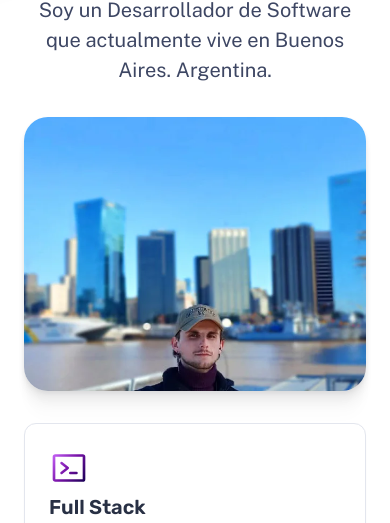
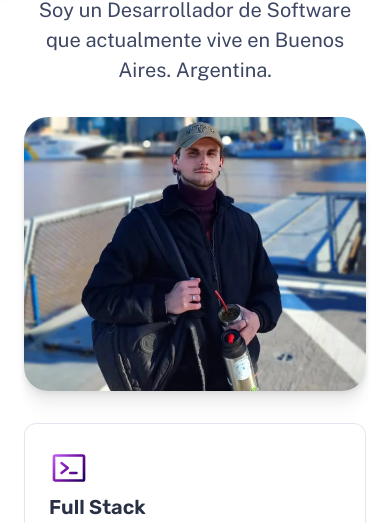
Before and after one commit to BuschFranco/Portafolio, an Astro site: page / in a window 390 px wide. Shown: the part 249-772 px from the top of the page. Built offline with nearby package versions, Linux system fonts and the light colour scheme; Astro itself is replaced by a stand-in of ours.

Commit message:
agregando responsive a form y ajustante imagen principal

```diff
--- a/src/components/contactForm.astro
+++ b/src/components/contactForm.astro
@@ -51,6 +51,7 @@
     #conteinerContact{
         display: flex;
         justify-content: center;
+        flex-wrap: wrap;
         align-items: center;
     }#conteinerContact div{
         padding: 1rem;
--- a/src/pages/index.astro
+++ b/src/pages/index.astro
@@ -105,7 +105,7 @@ const projects = (await getCollection('work'))
 	.hero img {
 		aspect-ratio: 5 / 4;
 		object-fit: cover;
-		object-position: top;
+		object-position: bottom;
 		border-radius: 1.5rem;
 		box-shadow: var(--shadow-md);
 	}
```
